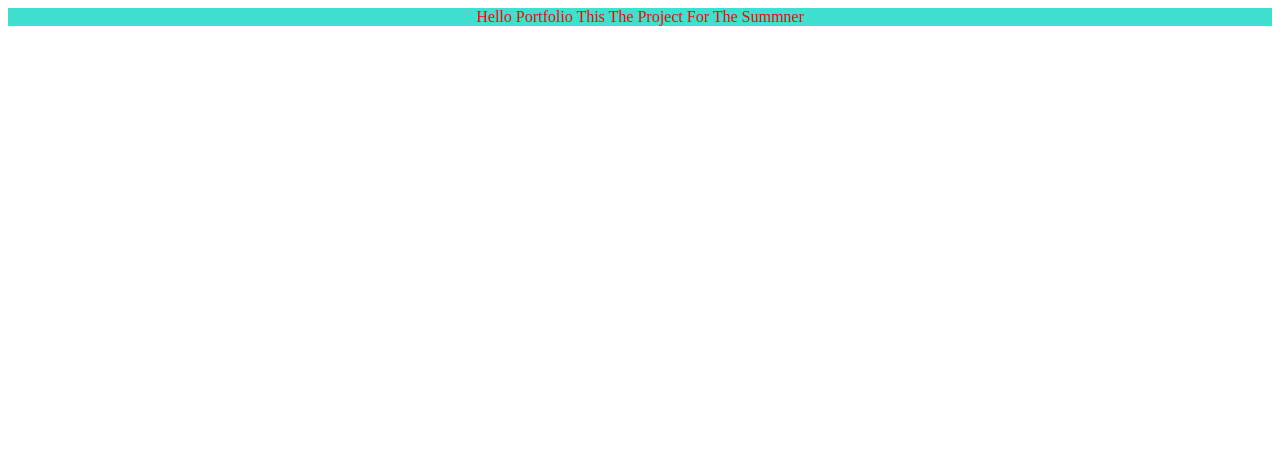
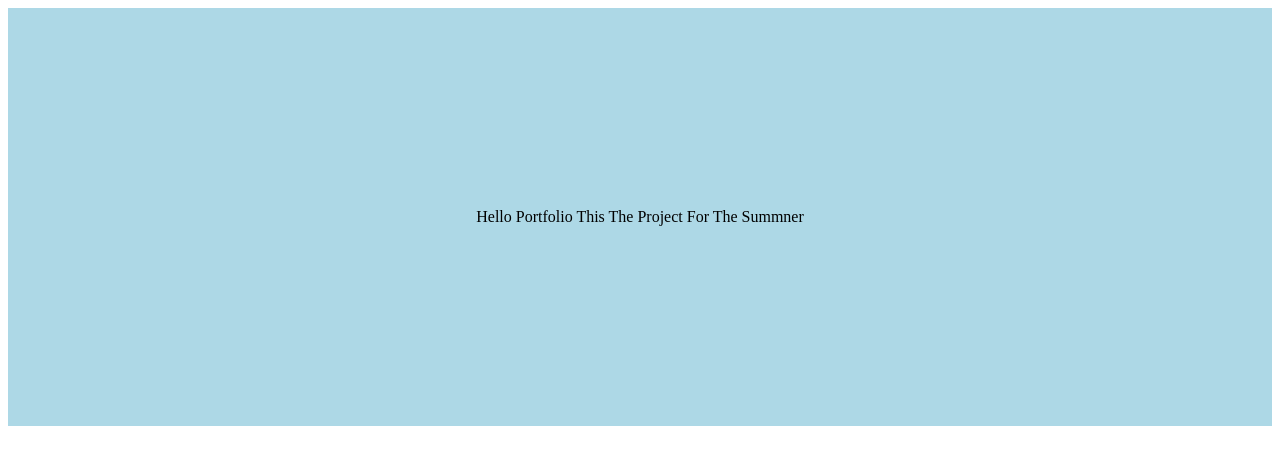
Before and after one commit to sashaTen/Portfolio, a React (Create React App) app: page / in a window 1280 px wide. Shown: the top 464 px of the page. Built offline with nearby package versions, Linux system fonts and the light colour scheme.

Commit message:
made   color   black  and back   light blue

```diff
--- a/src/index.css
+++ b/src/index.css
@@ -1,8 +1,10 @@
 
 
 .App{
-  color:  red;
+  color:  black;
   text-transform: capitalize;
   text-align: center;
-  background-color: turquoise;
+  background-color:lightblue;
+  padding: 200px;
+
 }
```
